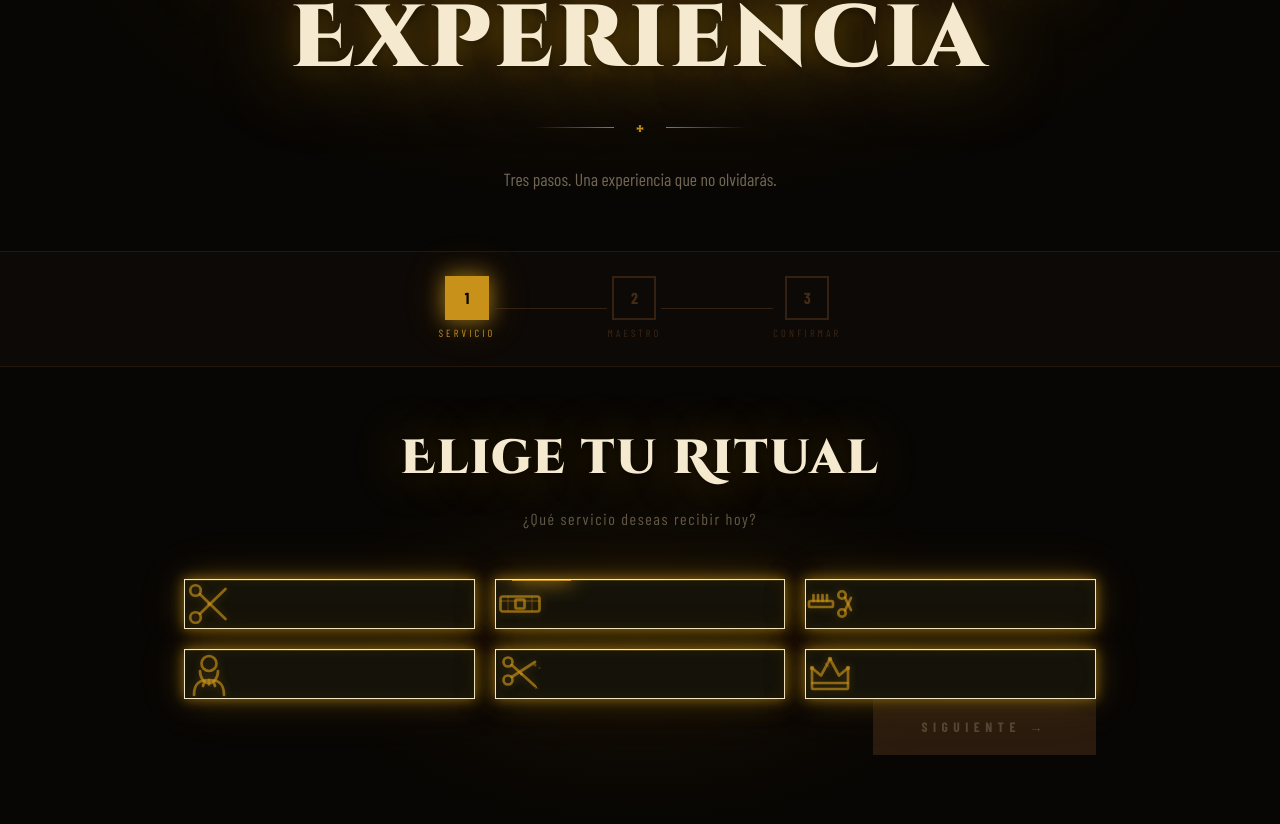
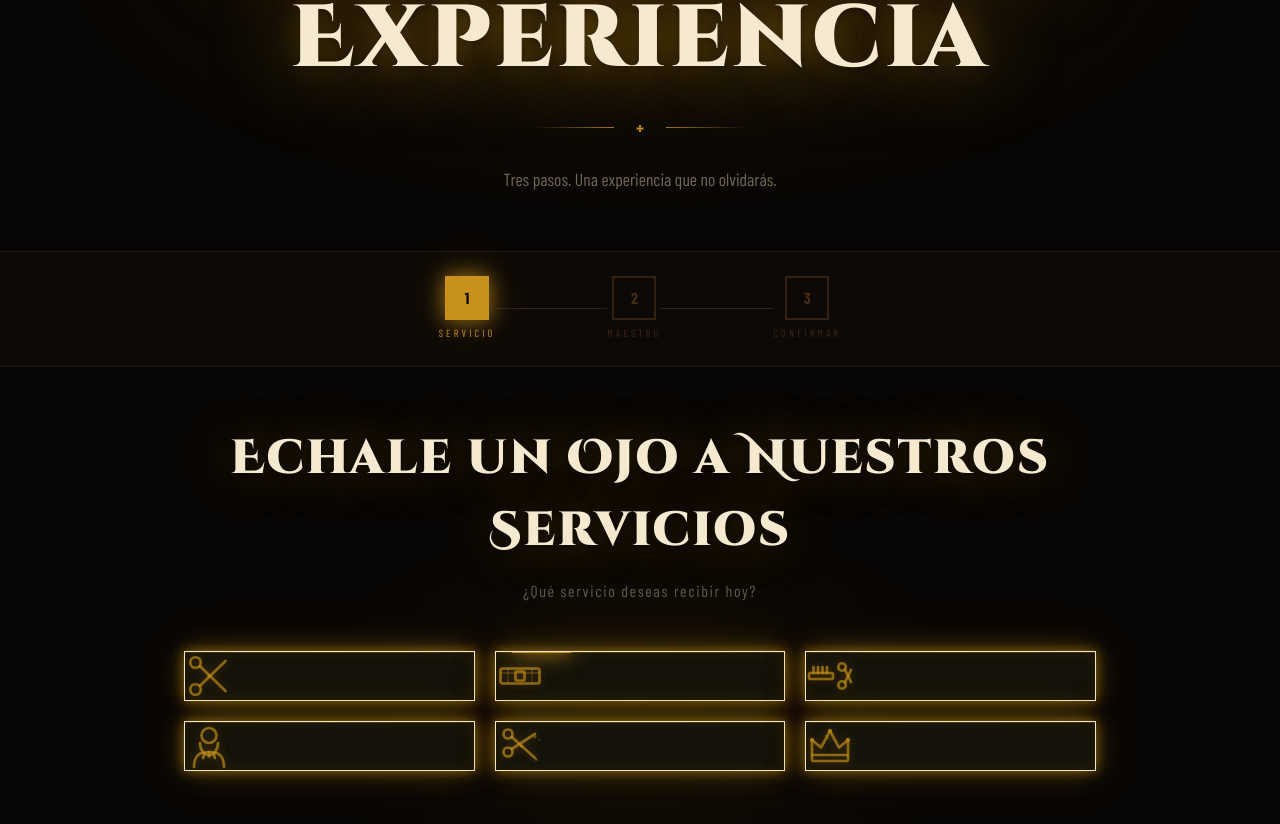
Before and after one commit to mengjota/vikingos, a Next.js app: page /reservar in a window 1280 px wide. Shown: the part 292-1116 px from the top of the page. Built offline with nearby package versions, Linux system fonts and the light colour scheme; a web font is replaced by a local one.

Commit message:
Paso 1: auto-avance al seleccionar servicio, borrar botón Siguiente, cambiar título

```diff
--- a/src/app/reservar/page.tsx
+++ b/src/app/reservar/page.tsx
@@ -254,7 +254,7 @@ export default function ReservarPage() {
     );
   }
 
-  const stepTitles = ["", "Elige tu Ritual", "Elige tu Maestro", "Confírmanos tu Asistencia"];
+  const stepTitles = ["", "Echale un Ojo a Nuestros Servicios", "Elige tu Maestro", "Confírmanos tu Asistencia"];
   const stepSubs   = ["", "¿Qué servicio deseas recibir hoy?", "¿Con quién quieres vivir la experiencia?", "Elige fecha, hora y confirma tu cita."];
 
   /* Modal: pedir cuenta para confirmar */
@@ -426,7 +426,7 @@ export default function ReservarPage() {
                   return (
                     <button
                       key={s.id}
-                      onClick={() => setServicioId(s.id)}
+                      onClick={() => { setServicioId(s.id); setTimeout(() => setPaso(2), 280); }}
                       className={`service-card${isSelected ? " selected" : ""} p-6 border text-left`}
                       style={{ backgroundColor: isSelected ? "#2a1c0c" : "#141209" }}
                     >
@@ -466,23 +466,6 @@ export default function ReservarPage() {
               </div>
             </div>
 
-            <div style={{ display: "flex", justifyContent: "flex-end" }}>
-              <button
-                onClick={() => servicioId && setPaso(2)}
-                disabled={!servicioId}
-                style={{
-                  fontFamily: "var(--font-barlow)", fontSize: "0.85rem", fontWeight: 800,
-                  letterSpacing: "0.4em", textTransform: "uppercase",
-                  padding: "18px 48px", border: "none", cursor: !servicioId ? "not-allowed" : "pointer",
-                  background: !servicioId ? "rgba(92,58,30,0.4)" : "linear-gradient(135deg, #a06010, #c8921a, #f0c040, #c8921a, #a06010)",
-                  color: !servicioId ? "rgba(184,168,138,0.3)" : "#080604",
-                  boxShadow: !servicioId ? "none" : "0 0 40px rgba(200,146,26,0.5), 0 0 80px rgba(200,146,26,0.2)",
-                  transition: "all 0.3s",
-                }}
-              >
-                Siguiente →
-              </button>
-            </div>
           </div>
         )}
 
```
